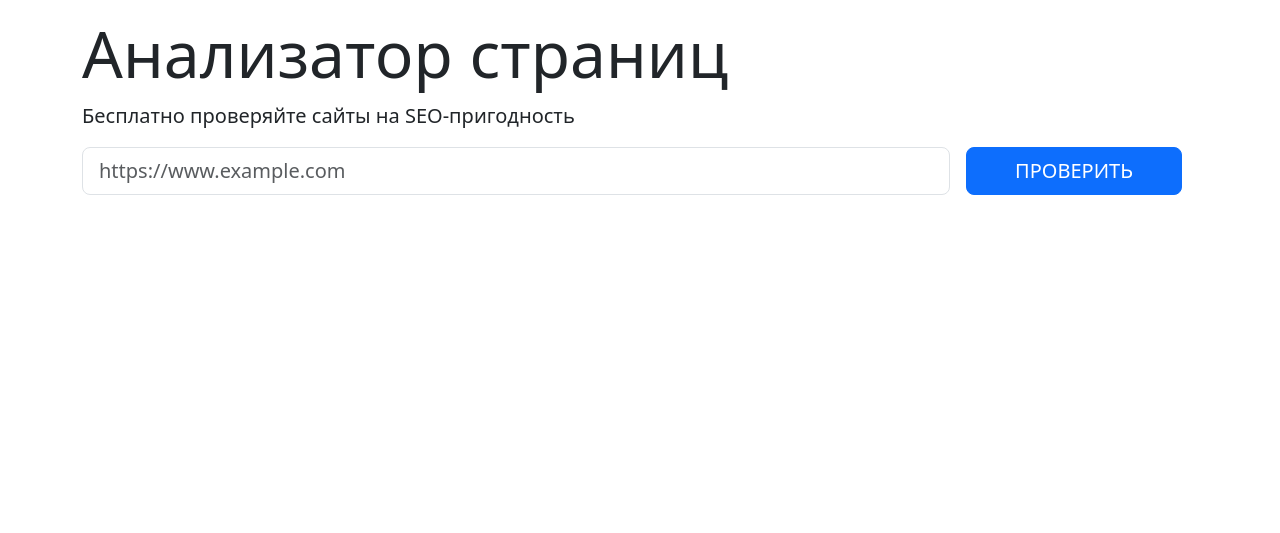
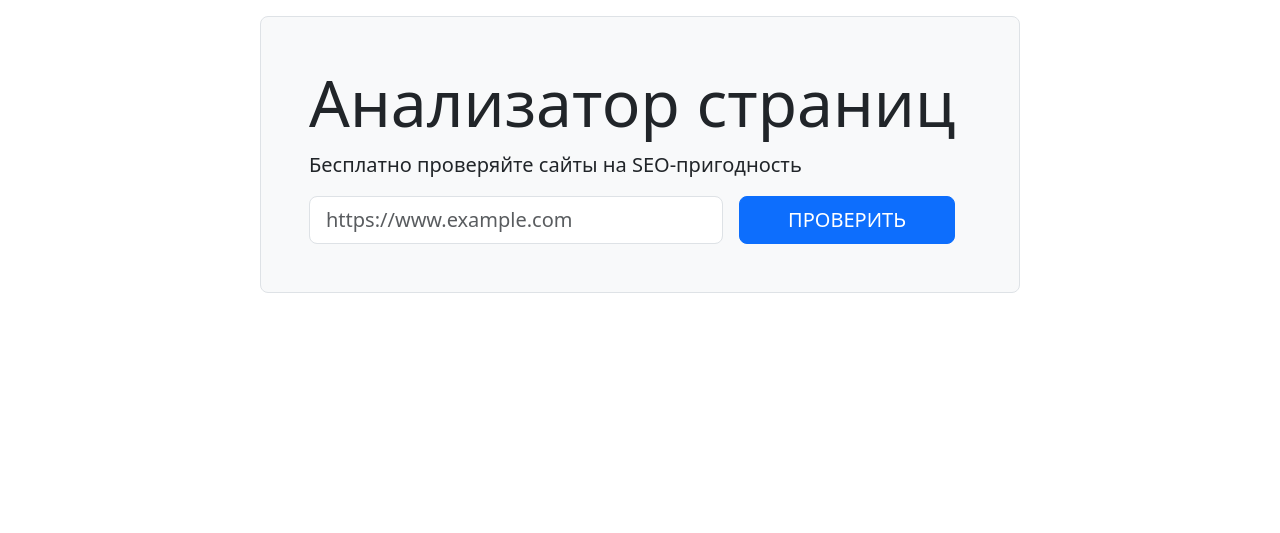
Before and after one commit to un-f0rgiven/python-project-83, a Flask app: page / in a window 1280 px wide. Shown: the part 56-589 px from the top of the page. Run offline with Flask 3, Linux system fonts and the light colour scheme; parts of the project's set-up code (start-up, migrations or seed data) failed here and were passed over; some libraries are stand-ins or nearby versions.

Commit message:
update file

```diff
--- a/page_analyzer/templates/index.html
+++ b/page_analyzer/templates/index.html
@@ -4,6 +4,10 @@
 
 {% block content %}
     <div class="container-lg mt-3">
+      <h1></h1>
+
+<div class="row">
+    <div class="col-12 col-md-10 col-lg-8 mx-auto border rounded-3 bg-light p-5">
         <h1 class="display-3">Анализатор страниц</h1>
         <p class="lead">Бесплатно проверяйте сайты на SEO-пригодность</p>
         <form action="/urls" method="post" class="d-flex justify-content-center">
@@ -12,4 +16,5 @@
             <input type="submit" class="btn btn-primary btn-lg ms-3 px-5 text-uppercase mx-3" value="Проверить">
         </form>
     </div>
+</div>
 {% endblock %}
```
Also changed, not shown: page_analyzer/app.py (+3 -5 lines), page_analyzer/__init__.py (line endings or trailing spaces). Lines whose indentation alone changed are shown as unchanged.
